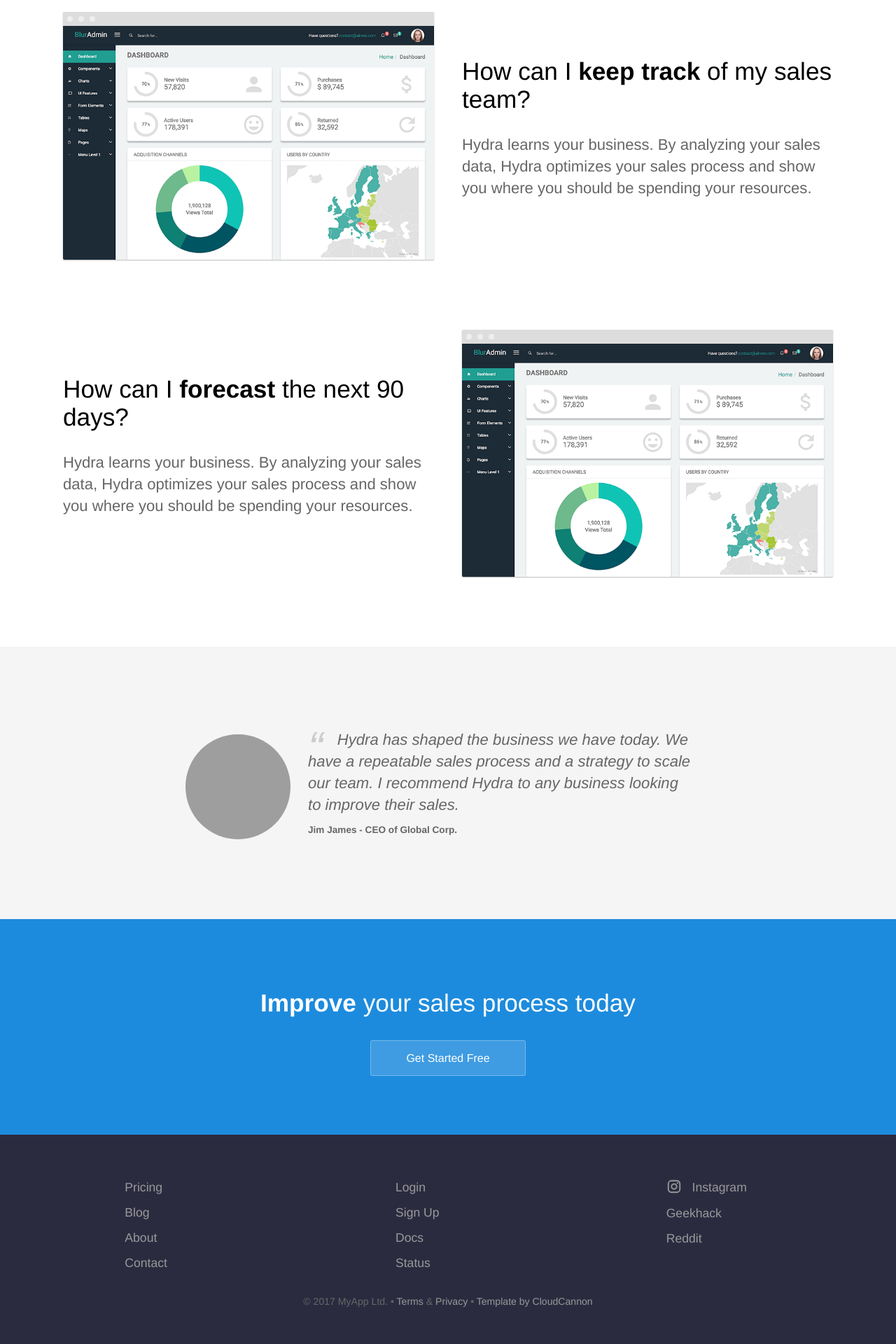
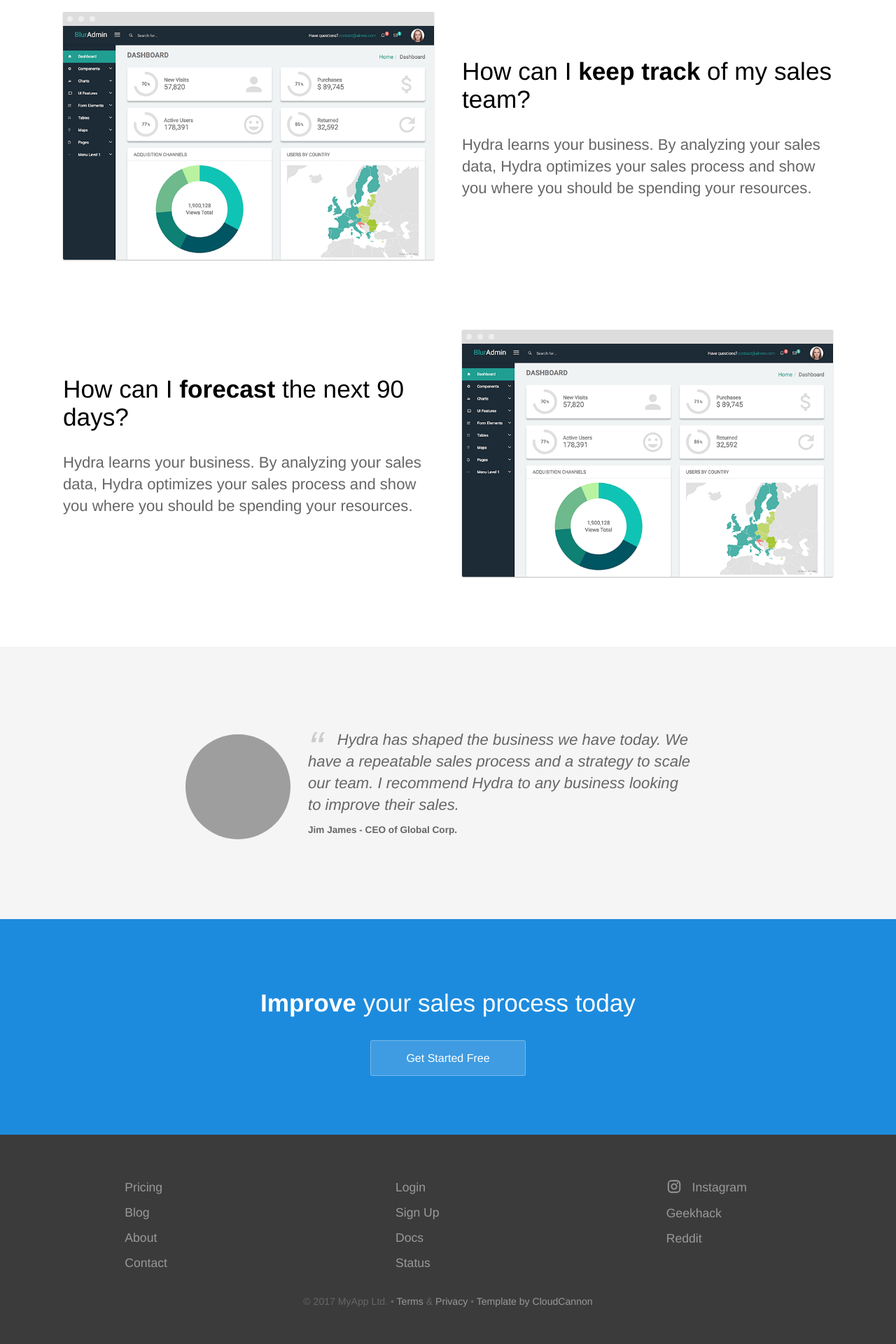
Before and after one commit to RedSunsRMK/redsunsrmk.github.io, a Jekyll site: the page built from index.html, in a window 1280 px wide. Shown: the part 1474-3394 px from the top of the page at 70% size. Built offline with Jekyll 4.4.1, drawn with Linux system fonts in a browser that asks for light colours; grey boxes are pictures that could not be loaded.

Commit message:
Update footer.scss

```diff
--- a/_sass/footer.scss
+++ b/_sass/footer.scss
@@ -70,7 +70,7 @@ footer {
 	padding: 50px 0 50px 0;
 	font-size: 1.1em;
 	position: relative;
-	background: #2b2b40;
+	background: #3B3B3C;
 	color: #fff;
 
 	.copyright {
```
